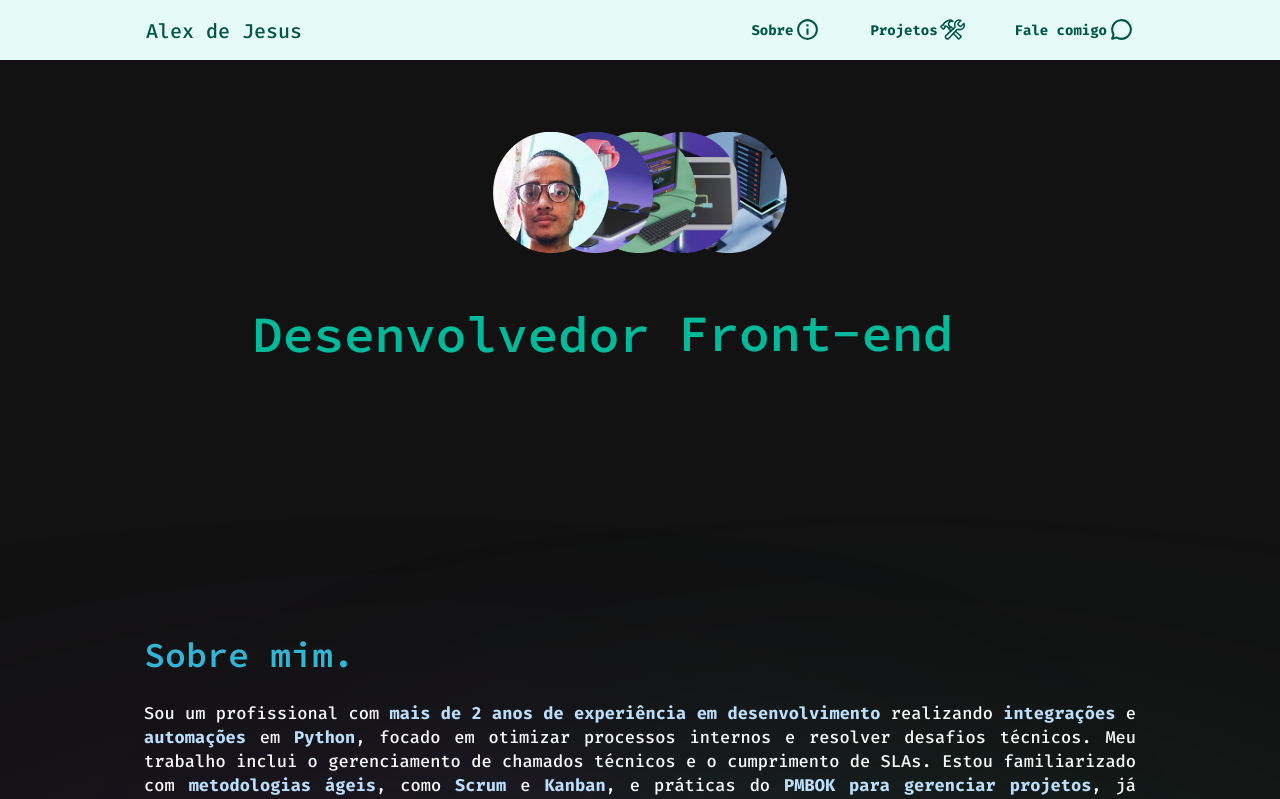
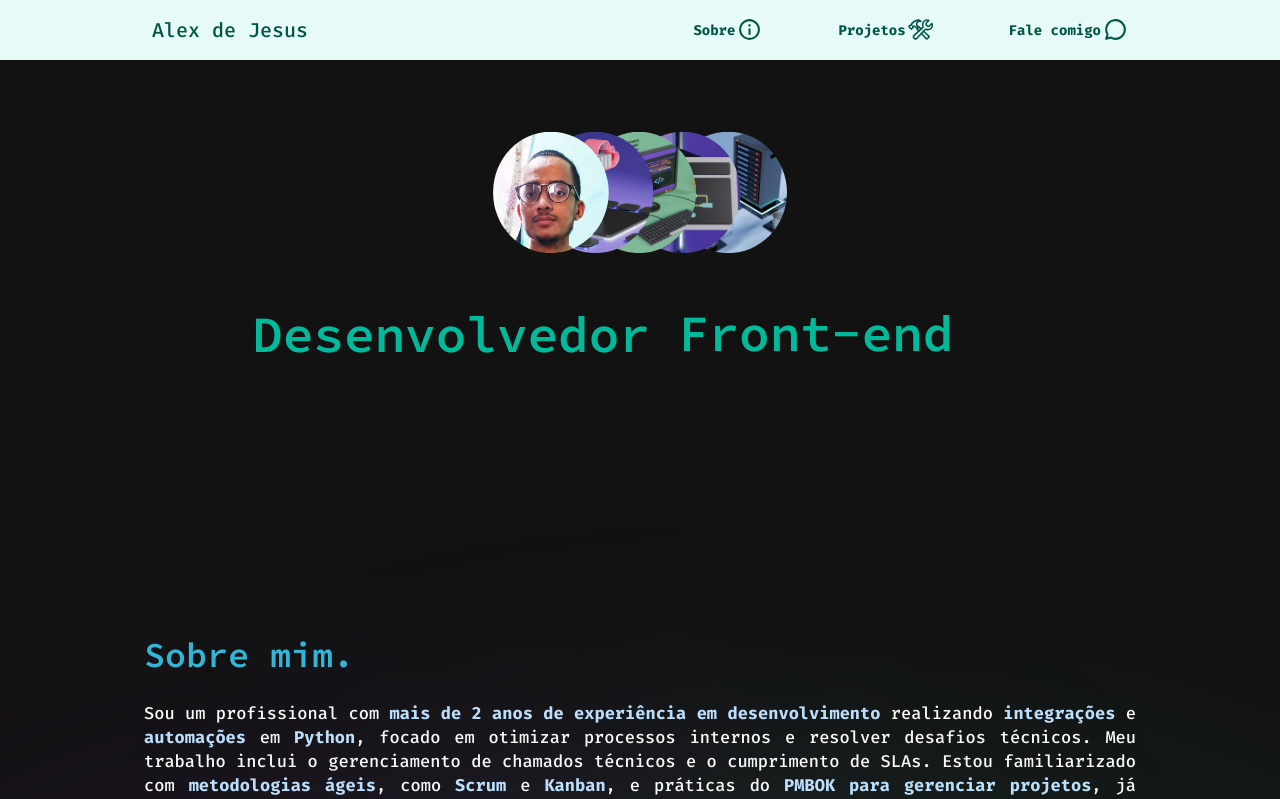
Before and after one commit to AlexdeJesusFS/portfolio, a React (Create React App) app in the folder portfolio/: page / in a window 1280 px wide. Shown: the top 799 px of the page. Built offline with nearby package versions, Linux system fonts and the light colour scheme.

Commit message:
atualizada unidade de medida para rem.

```diff
--- a/portfolio/src/components/Card/Tag/styles.ts
+++ b/portfolio/src/components/Card/Tag/styles.ts
@@ -3,18 +3,18 @@ import styled from "styled-components";
 
 export const Tag = styled.div`
     display: flex;
-    padding: 0px 8px;
+    padding: 0rem 0.8rem;
     justify-content: center;
     align-items: center;
-    gap: 4px;
+    gap: 0.4rem;
 
     border-radius: 12px;
     background: var(--Primary-water-green-600, #00BA9B);
 
     /* text */
     font-family: "Fira Code";
-    font-size: 14px;
+    font-size: 1.4rem;
     font-style: normal;
     font-weight: 700;
-    line-height: 24px;
+    line-height: 2.4rem;
 `
--- a/portfolio/src/components/Card/styles.ts
+++ b/portfolio/src/components/Card/styles.ts
@@ -6,10 +6,10 @@ export const Container = styled.div`
     //width: 564px;
     flex: 1; /* Permite que o card cresça automaticamente */
 
-    padding: 8px;
+    padding: 0.8rem;
     flex-direction: column;
     align-items: flex-start;
-    gap: 12px;
+    gap: 1.2rem;
 
     border-radius: 8px;
     border: 1.5px solid var(--Neutral-gray-50, #F8F9F9);
@@ -31,10 +31,10 @@ export const Container = styled.div`
 
 export const TagContainer = styled.div`
     display: flex;
-    padding: 8px 0px;
+    padding: 0.8rem 0rem;
     align-items: center;
     align-content: center;
-    gap: 10px;
+    gap: 1rem;
     align-self: stretch;
     flex-wrap: wrap;
 `
--- a/portfolio/src/components/Footer/styles.ts
+++ b/portfolio/src/components/Footer/styles.ts
@@ -4,8 +4,8 @@ import styled from "styled-components";
 export const FooterContainer = styled.footer`
     display: flex;
     width: 100%;
-    height: 150px;
-    padding: 0px 144px;
+    height: 15rem;
+    padding: 0rem 14.4rem;
     justify-content: center;
     align-items: center;
     flex-shrink: 0;
@@ -16,10 +16,10 @@ export const FooterContainer = styled.footer`
         color: var(--Primary-water-green-900, #005647);
         /* Caption */
         font-family: "Fira Code";
-        font-size: 12px;
+        font-size: 1.2rem;
         font-style: normal;
         font-weight: 400;
-        line-height: 24px; /* 200% */
+        line-height: 2.4rem; /* 200% */
     }
 
     .gif-computer {
@@ -31,20 +31,20 @@ export const FooterContainer = styled.footer`
 
 export const RightSide = styled.div`
     display: flex;
-    height: 120px;
+    height: 12rem;
     flex-direction: column;
     justify-content: center;
     align-items: flex-end;
-    gap: 10px;
+    gap: 1rem;
     flex: 1 0 0;
 `
 
 export const ContactsContainer = styled.div`
     display: flex;
-    height: 84px;
+    height: 8.4rem;
     justify-content: center;
     align-items: center;
-    gap: 26px;
+    gap: 2.6rem;
 
     .email {
         color: var(--Primary-water-green-900, #005647);
@@ -82,7 +82,7 @@ export const ContactsContainer = styled.div`
 export const LeftSide = styled.div`
     display: flex;
     align-items: center;
-    gap: 4px;
+    gap: 0.4rem;
     flex: 1 0 0;
     align-self: stretch;
 `
--- a/portfolio/src/components/Header/Button/styles.ts
+++ b/portfolio/src/components/Header/Button/styles.ts
@@ -5,20 +5,21 @@ export const Button = styled.button`
     display: inline-flex;
     justify-content: center;
     align-items: center;
-    gap: 2px;
+    gap: 0.2rem;
 
-    padding: 4px 6px;
-    border-radius: 8px;
+    padding: 0.4rem 0.6rem;
+    border-radius: 0.8rem;
     background: none;
     border: none;
+    white-space: nowrap;
 
     /* text */
     color: var(--Primary-water-green-900, #005647);
     font-family: "Fira Code";
-    font-size: 14px;
+    font-size: 1.4rem;
     font-style: normal;
     font-weight: 700;
-    line-height: 24px;
+    line-height: 2.4rem;
 
     &:hover {
         background: var(--Primary-water-green-900, #005647);
--- a/portfolio/src/components/Header/styles.ts
+++ b/portfolio/src/components/Header/styles.ts
@@ -4,13 +4,14 @@ import HeaderButton from "./Button/index";
 
 export const Container = styled.header`
     display: flex;
+    height: 6rem;
     width: 100%;
-    height: 60px;
-    padding: 16px 138px;
+    padding: 1.6rem 14.4rem;
     justify-content: flex-end;
     align-items: flex-start;
-    gap: 10px;
-    flex-shrink: 0;
+    gap: 1rem;
+    align-self: stretch;
+
     position: fixed;
     z-index: 10; //Valor mais alto de elevação para impedir que outros elementos passem por cima
 
@@ -19,29 +20,28 @@ export const Container = styled.header`
 
 export const LeftSide = styled.div`
     display: flex;
-    height: 100%;
-    padding: 15px 0px;
     align-items: center;
-    gap: 10px;
+    gap: 1rem;
     flex: 1 0 0;
+    align-self: stretch;
 `
 
 export const Menu = styled.div`
     display: flex;
-    height: 100%;
-    padding: 15px 0px;
+    padding: 1.5rem 0rem;
     align-items: center;
-    gap: 34px;
+    gap: 6rem;
+    align-self: stretch;
 `
 
 export const IconContainer = styled.span`
     display: flex;
     justify-content: right;
-    margin-bottom: 4px; //ajusta o icone na melhor posição
+    margin-bottom: 0.4rem; //ajusta o icone na melhor posição
     height: 100%;
 `
 
 export const HeaderTitle = styled(HeaderButton)`
-    font-size: 20px;
+    font-size: 2.0rem;
     font-weight: 500;
 `
```
